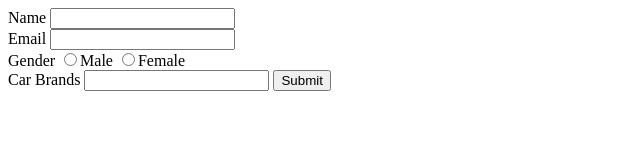
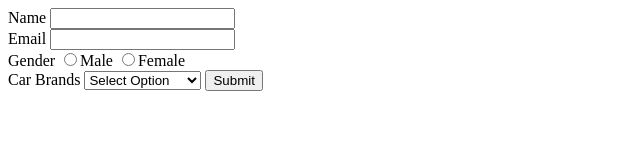
Before and after one commit to acciojob/car-insurance-form-Nahidahussain, a website: page main.html in a window 1280 px wide. Shown: the whole page, without its empty margins (0-640 px from the left). Drawn offline with Linux system fonts and the light colour scheme.

Commit message:
created a submission

```diff
--- a/main.html
+++ b/main.html
@@ -16,12 +16,15 @@
 		<input type="radio" name = "gender" value="male" required>Male
 		<input type="radio" name = "gender" value="female" required>Female<br>
 		<label for="fcar">Car Brands</label>
-		<input type="dropdown" name="car" id="cars">
-		<datalist id="cars">
-			<option value="BMW">
-			<option value="Audi">
-			<option value="Mercedez">
-		</datalist>
+<!-- /		<input type="dropdown" name="fcar" id="cars"> -->
+		<select id="cars">
+		  <optgroup label=" Cars">
+			  <option value="select option">Select Option</option>
+			  <option value="Mercedez">Mercedez</option>
+		    <option value="BMW">BMW</option>
+		    <option value="Audi">Audi</option>
+		  </optgroup>
+		</select>
 		<input type="submit" value="Submit">
 	</form>
 </body>
```
